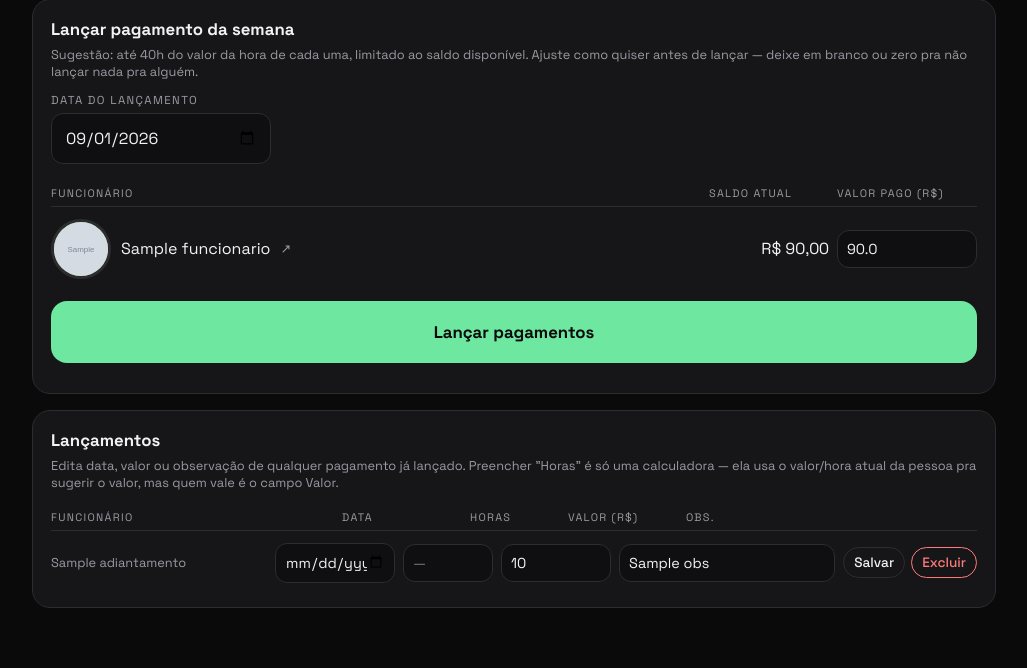
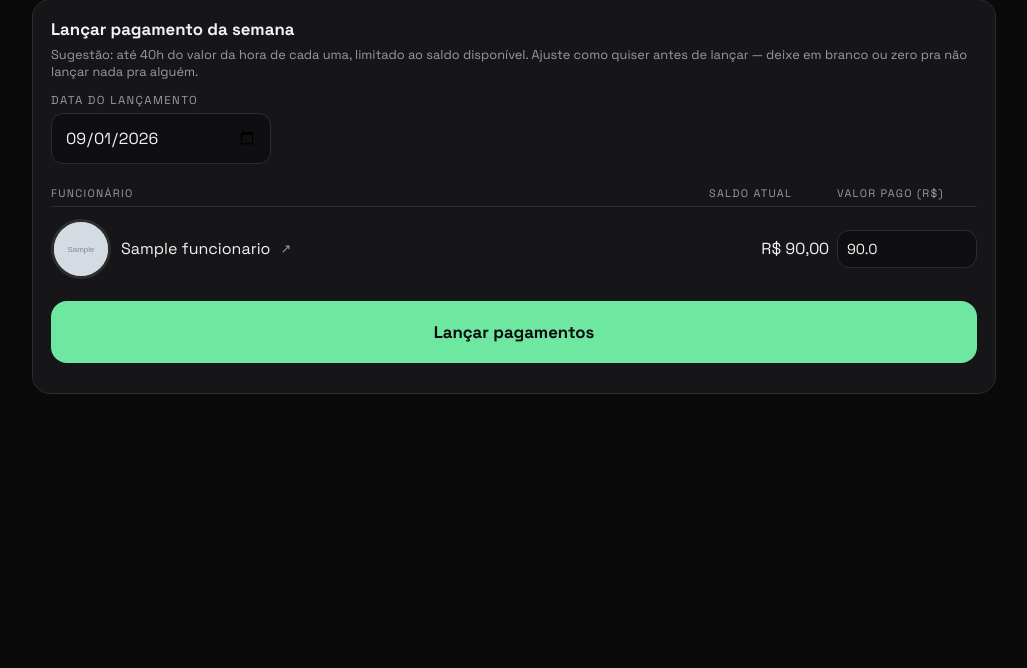
Before and after one commit to inksugar/ponto2-inksugar, a Flask app: page /ponto2/admin/adiantamentos in a window 1280 px wide. Shown: the part 237-905 px from the top of the page, without its empty margins (126-1153 px from the left). After the commit the page ends 631 px from the top, so only its background shows below. Run offline with Flask 3, Linux system fonts and the light colour scheme; the visitor is signed in with stand-in values (Sample User, id 1); grey boxes marked "Sample" are stand-in pictures; a database or web service that is not in the repository returns one stand-in record (values such as "Sample title"); some libraries are stand-ins or nearby versions.

Commit message:
Extrato vira editavel direto (reverte a lista separada de lancamentos)
Pedido: nao quer tela de edicao separada, quer editar direto no extrato.

- Reverte adiantamentos.html/adiantamentos() pro estado simples de antes
  (so o quadro de lancar pagamento da semana).
- mes.html: quando quem esta vendo e admin, a tabela do extrato fica
  editavel -- entrada/saida/almoco dos dias de trabalho viram campos (um
  <form id=pontosForm> soltinho antes da tabela, inputs usam form=
  pontosForm pra nao precisar aninhar <form> dentro de <table>, que e
  invalido), com um botao 'Salvar horarios do mes' no final. Cada linha de
  pagamento vira seu proprio miniformulario (data/valor/obs + Salvar/
  Excluir), igual ja existia antes na tela separada, so que agora embutido
  na linha certa do extrato. Funcionaria (nao-admin) continua vendo tudo
  só como texto, sem nenhum campo editavel.
- extrato_do_mes ganhou idx sequencial nos eventos de trabalho (só nesses,
  pulando os de pagamento), pra nomear os campos entrada_N/saida_N/etc.
- salvar_adiantamento/excluir_adiantamento aceitam campo 'voltar' agora,
  pra depois de salvar/excluir continuar no extrato em vez de ir pra
  /admin/adiantamentos.

Co-Authored-By: Claude Sonnet 5 <noreply@anthropic.com>

```diff
--- a/app.py
+++ b/app.py
@@ -739,6 +739,11 @@ def extrato_do_mes(cur, fid, ini, fim):
                         "reg": a, "valor": valor_a})
 
     eventos.sort(key=lambda e: (e["data"], 0 if e["tipo"] == "trabalho" else 1))
+    idx = 0
+    for e in eventos:
+        if e["tipo"] == "trabalho":
+            e["idx"] = idx
+            idx += 1
     return eventos, trabalhadas, round(valor_trabalhado, 2), round(valor_pago, 2)
 
 
@@ -750,23 +755,13 @@ def adiantamentos():
         cur.execute("SELECT * FROM funcionarios WHERE NOT arquivado ORDER BY nome")
         equipe = cur.fetchall()
         linhas = []
-        taxas_atuais = {}
         for f in equipe:
             saldo = saldo_valor_ate(cur, f["id"], hj)
             vh, vhh = taxa_em(cur, f["id"], hj)
             teto_40h = round(40 * vh, 2)
             sugestao = min(saldo, teto_40h) if saldo > 0 else 0
             linhas.append({"f": f, "saldo": saldo, "sugestao": sugestao})
-            taxas_atuais[f["id"]] = vh
-
-        cur.execute("""
-            SELECT a.*, f.nome AS f_nome, f.id AS f_id FROM adiantamentos a
-            JOIN funcionarios f ON f.id = a.funcionario_id
-            ORDER BY a.data DESC, a.criado_em DESC
-        """)
-        lancamentos = cur.fetchall()
-    return render_template("adiantamentos.html", linhas=linhas, hoje=hj,
-                           lancamentos=lancamentos, taxas_atuais=taxas_atuais)
+    return render_template("adiantamentos.html", linhas=linhas, hoje=hj)
 
 
 @app.route("/ponto2/admin/adiantamentos/lancar", methods=["POST"])
@@ -795,24 +790,26 @@ def lancar_adiantamentos():
 @app.route("/ponto2/admin/adiantamento/<int:aid>", methods=["POST"])
 @admin_only
 def salvar_adiantamento(aid):
+    voltar = request.form.get("voltar")
     try:
         data_v = date.fromisoformat(request.form["data"])
     except (KeyError, ValueError):
-        return redirect(url_for("adiantamentos"))
+        return redirect(voltar or url_for("adiantamentos"))
     valor_v = dinheiro(request.form.get("valor"))
     obs = (request.form.get("obs") or "").strip()[:200]
     with db() as conn, conn.cursor() as cur:
         cur.execute("UPDATE adiantamentos SET data=%s, valor_pago=%s, minutos=NULL, obs=%s WHERE id=%s",
                     (data_v, valor_v, obs, aid))
-    return redirect(url_for("adiantamentos"))
+    return redirect(voltar or url_for("adiantamentos"))
 
 
 @app.route("/ponto2/admin/adiantamento/<int:aid>/excluir", methods=["POST"])
 @admin_only
 def excluir_adiantamento(aid):
+    voltar = request.form.get("voltar")
     with db() as conn, conn.cursor() as cur:
         cur.execute("DELETE FROM adiantamentos WHERE id=%s", (aid,))
-    return redirect(url_for("adiantamentos"))
+    return redirect(voltar or url_for("adiantamentos"))
 
 
 # ---------------- Alertas no WhatsApp ----------------
--- a/templates/adiantamentos.html
+++ b/templates/adiantamentos.html
@@ -42,43 +42,4 @@
   </form>
 </div>
 
-<div class="card">
-  <h2>Lançamentos</h2>
-  <p class="mini" style="margin-top:-8px">Edita data, valor ou observação de qualquer pagamento já lançado. Preencher "Horas" é só uma calculadora — ela usa o valor/hora atual da pessoa pra sugerir o valor, mas quem vale é o campo Valor.</p>
-  {% if lancamentos %}
-  <div class="tab-reg">
-    <div class="linha-reg cab" style="grid-template-columns:1fr 120px 90px 110px 1fr auto">
-      <span>Funcionário</span><span>Data</span><span>Horas</span><span>Valor (R$)</span><span>Obs.</span><span></span>
-    </div>
-    {% for a in lancamentos %}
-    <form method="post" action="/ponto2/admin/adiantamento/{{ a.id }}" class="linha-reg"
-          style="grid-template-columns:1fr 120px 90px 110px 1fr auto">
-      <span class="mini">{{ a.f_nome }}</span>
-      <input name="data" type="date" value="{{ a.data }}">
-      <input type="number" min="0" step="any" placeholder="—"
-             oninput="calcularValor(this, {{ a.f_id }}, 'valor{{ a.id }}')">
-      <input id="valor{{ a.id }}" name="valor" type="number" min="0" step="any" value="{{ a.valor_pago if a.valor_pago is not none else '' }}">
-      <input name="obs" value="{{ a.obs or '' }}" placeholder="opcional">
-      <span class="acoes">
-        <button class="btn claro" style="width:auto;margin:0;padding:6px 10px" type="submit">Salvar</button>
-        <button class="btn claro apaga" style="width:auto;margin:0;padding:6px 10px" type="submit"
-                formaction="/ponto2/admin/adiantamento/{{ a.id }}/excluir"
-                onclick="return confirm('Excluir este lançamento de {{ a.f_nome }}?')">Excluir</button>
-      </span>
-    </form>
-    {% endfor %}
-  </div>
-  {% else %}
-  <p class="mini">Nenhum lançamento ainda.</p>
-  {% endif %}
-</div>
-
-<script>
-  const TAXAS = {{ taxas_atuais | tojson }};
-  function calcularValor(horasInput, fid, valorId) {
-    const horas = parseFloat(horasInput.value.replace(',', '.')) || 0;
-    const taxa = TAXAS[fid] || 0;
-    document.getElementById(valorId).value = (horas * taxa).toFixed(2);
-  }
-</script>
 {% endblock %}
```
Also changed, not shown: templates/mes.html (+47 -2 lines).
